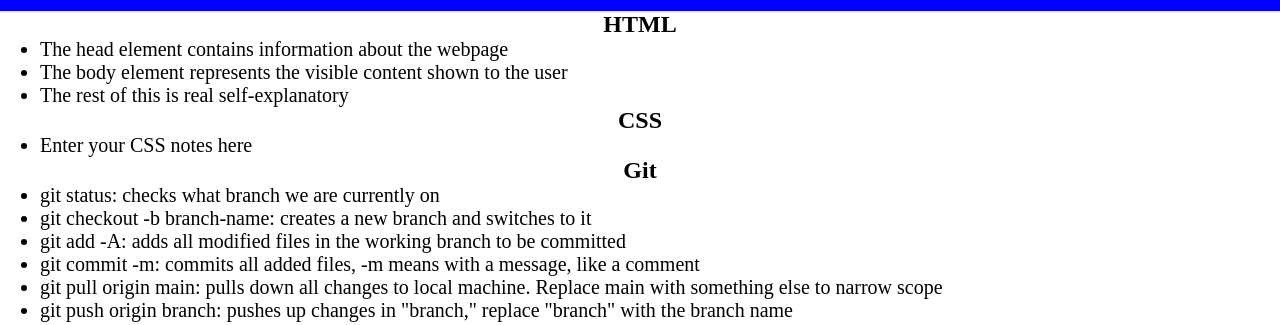
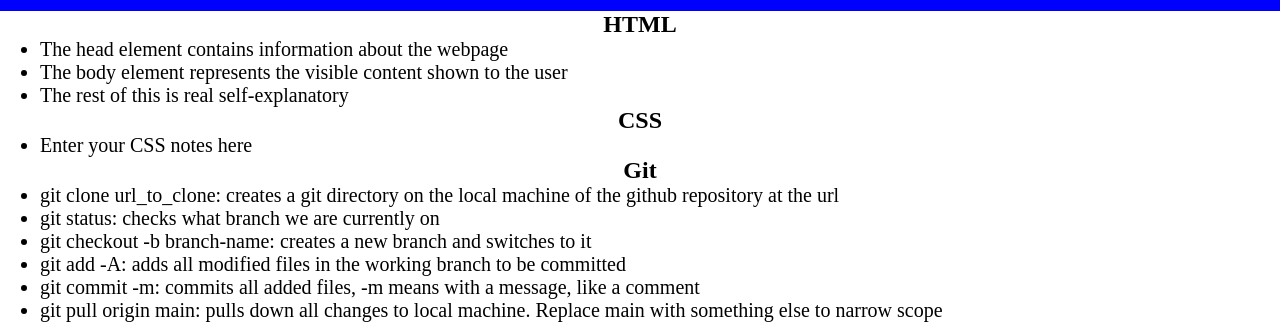
Before and after one commit to TrueWillB/prework-study-guide, a plain HTML site: page index.html in a window 1280 px wide. Shown: the part 109-434 px from the top of the page. Drawn offline with Linux system fonts and the light colour scheme.

Commit message:
I don't know what has changed, but I'm committing whatever modification was made

```diff
--- a/index.html
+++ b/index.html
@@ -33,6 +33,7 @@
       <section class="card" id="git-section">
         <h2>Git</h2>
         <ul>
+          <li>git clone url_to_clone: creates a git directory on the local machine of the github repository at the url</li>
           <li>git status: checks what branch we are currently on</li>
           <li>git checkout -b branch-name: creates a new branch and switches to it</li>
           <li>git add -A: adds all modified files in the working branch to be committed</li>
```
